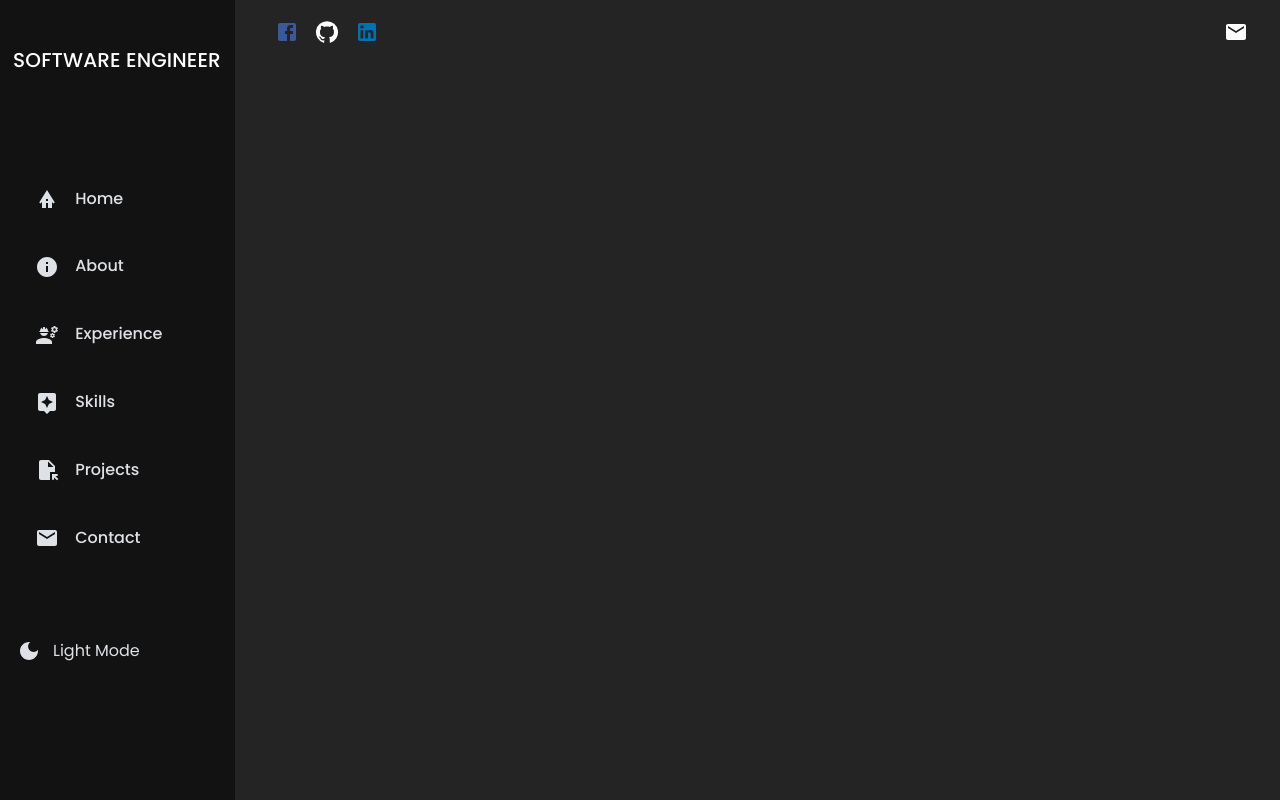
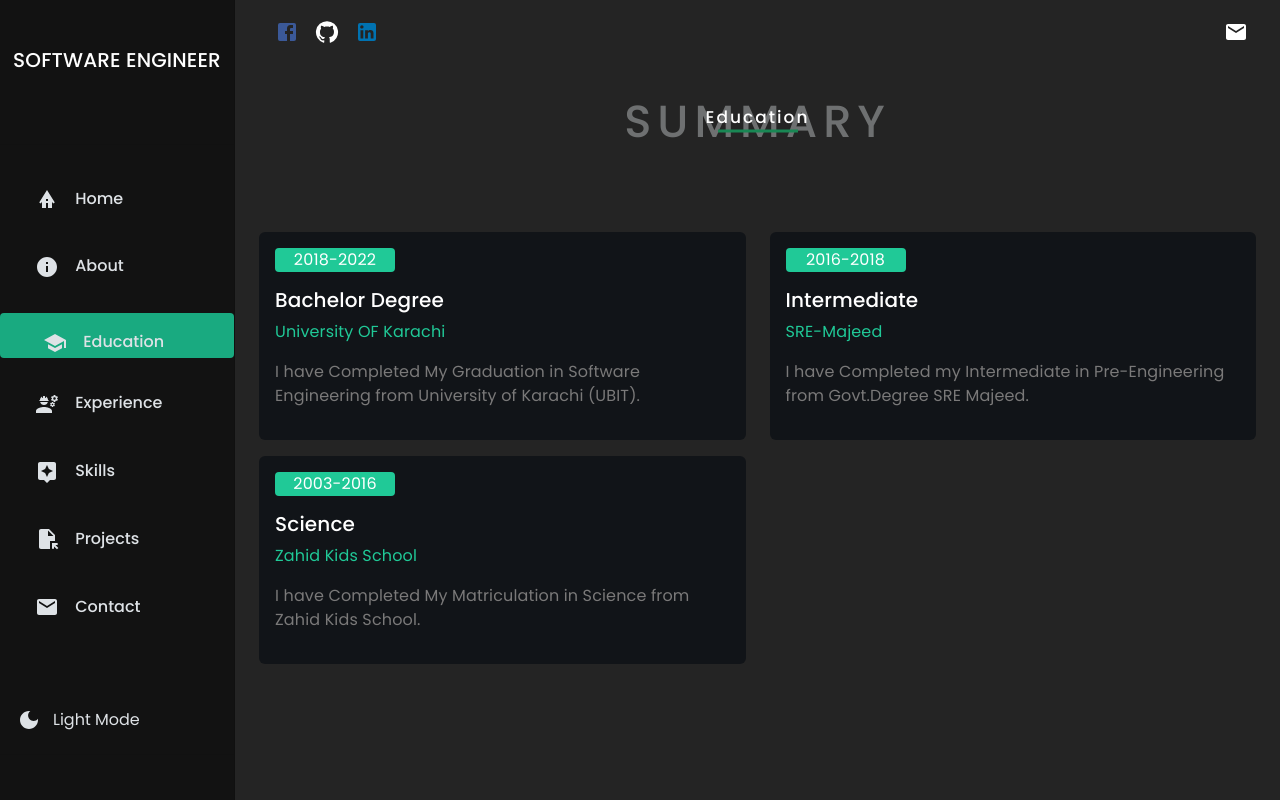
Before and after one commit to Hamzanaeem00/My-Portfolio, a React (Vite) app in the folder my-portfolio/: page /education in a window 1280 px wide. Built offline with nearby package versions, Linux system fonts and the light colour scheme.

Commit message:
education section

```diff
--- a/my-portfolio/src/App.css
+++ b/my-portfolio/src/App.css
@@ -137,3 +137,8 @@ body {
 #dark .form-control{
    color: #eaeaea;
 }
+
+.css-4t3x6l-MuiPaper-root-MuiDrawer-paper {
+  background-color: #242424 !important;
+  color: #fff !important;
+}
--- /dev/null
+++ b/my-portfolio/src/Pages/Education/Education.jsx
@@ -0,0 +1,26 @@
+import React from 'react'
+import EducationDetail from '../../components/EducationDetail/EducationDetail'
+
+const Education = () => {
+  return (
+    <div>
+    <div>
+        <span className="experiences  w-100 mb-0">SUMMARY</span>
+        <p
+          className=" know-me w-100 text-center mb-0 mt-3 position-sticky bottom-100"
+        >
+          Education
+          <p
+            className="  border-bottom border-3 border-success mx-auto"
+            style={{ width: "80px" }}
+          ></p>
+        </p>
+      </div>
+      <div>
+        <EducationDetail />
+      </div>
+    </div>
+  )
+}
+
+export default Education
--- a/my-portfolio/src/Pages/Experience/Experience.css
+++ b/my-portfolio/src/Pages/Experience/Experience.css
@@ -1,7 +1,7 @@
 .experiences{
     font-weight: 1000;
-  font-size: 40px;
-  letter-spacing: 10px;
+  font-size: 45px;
+  letter-spacing: 6px;
   display: flex;
   opacity: 0.4;
   justify-content: center;
--- /dev/null
+++ b/my-portfolio/src/components/EducationDetail/EducationDetail.css
@@ -0,0 +1,16 @@
+.year{
+    background-color:#20C997 ;
+    color: #fff;
+    width: 120px;
+    text-align: center;
+    border-radius: 4px;
+}
+.uni{
+    color: #20C997;
+}
+.details{
+    color: #7a7979;
+}
+.education{
+    background: #111418;
+}
--- /dev/null
+++ b/my-portfolio/src/components/EducationDetail/EducationDetail.jsx
@@ -0,0 +1,55 @@
+import React from 'react'
+import './EducationDetail.css'
+
+const EducationDetail = () => {
+
+  const educationList = [
+    {
+      id: 1,
+       year: "2018-2022",
+       field: "Bachelor Degree",
+       uni: "University OF Karachi",
+       details: "I have Completed My Graduation in Software Engineering from University of Karachi (UBIT).",
+
+    },
+    {
+      id: 2,
+       year: "2016-2018",
+       field: "Intermediate",
+       uni: "SRE-Majeed",
+       details: "I have Completed my Intermediate in Pre-Engineering from Govt.Degree SRE Majeed.",
+    },
+    {
+      id: 3,
+       year: "2003-2016",
+       field: "Science",
+       uni: "Zahid Kids School",
+       details: "I have Completed My Matriculation in Science from Zahid Kids School.",
+    },
+  ]
+
+  return (
+    <div className='row'>
+      {
+        educationList?.map((edu)=>{
+          return(
+            <div className='col-lg-6 col-md-12 col-sm-12'>
+            <div key={edu.id} className='education p-3 rounded  mt-3'>
+            <p className='year'>{edu.year}</p>
+            <h5 className='field'>{edu.field}</h5>
+            <p className='uni'>{edu.uni}</p>
+            <p className='details'>{edu.details}</p>
+          </div>
+          </div>
+
+          )
+
+        })
+      }
+
+
+    </div>
+  )
+}
+
+export default EducationDetail
--- a/my-portfolio/src/components/Introduction/Introduction.css
+++ b/my-portfolio/src/components/Introduction/Introduction.css
@@ -1,6 +1,6 @@
 .about-me {
   font-weight: 1000;
-  font-size: 42px;
+  font-size: 40px;
   letter-spacing: 15px;
   display: flex;
   opacity: 0.4;
@@ -8,7 +8,7 @@
   color: #dee3e4;
 }
 .know-me {
-  font-size: 18px;
+  font-size: 17px;
   font-weight: 600;
   letter-spacing: 2px;
 }
--- a/my-portfolio/src/components/Sidebar/InfoList/InfoList.jsx
+++ b/my-portfolio/src/components/Sidebar/InfoList/InfoList.jsx
@@ -5,6 +5,7 @@ import AssistantIcon from "@mui/icons-material/Assistant";
 import EngineeringIcon from "@mui/icons-material/Engineering";
 import EmailIcon from "@mui/icons-material/Email";
 import BungalowIcon from "@mui/icons-material/Bungalow";
+import SchoolIcon from '@mui/icons-material/School';
 import { Link, useLocation } from "react-router-dom";
 import "./InfoList.css";
 
@@ -21,6 +22,12 @@ const list = [
     url: "/about",
     icon: <InfoIcon />,
     text: "About",
+  },
+  {
+    id: 7,
+    url: "/education",
+    icon: <SchoolIcon />,
+    text: "Education",
   },
   {
     id: 4,
--- a/my-portfolio/src/components/Sidebar/Routing/Routing.jsx
+++ b/my-portfolio/src/components/Sidebar/Routing/Routing.jsx
@@ -6,6 +6,7 @@ import Exprience from '../../../Pages/Experience/Exprience'
 import Contact from '../../../Pages/Contact/Contact'
 import Home from '../../../Pages/Home/Home'
 import About from '../../../Pages/About/About'
+import Education from '../../../Pages/Education/Education'
 
 
 
@@ -19,6 +20,8 @@ const Routing = ({theme}) => {
             <Route path="/experience" element = {<Exprience />} ></Route>
             <Route path="/contact" element = {<Contact />} ></Route>
             <Route path="/about" element = {<About />} ></Route>
+            <Route path="/education" element = {<Education />} ></Route>
+
 
 
         </Routes>
--- a/my-portfolio/src/components/Sidebar/Sidebar.jsx
+++ b/my-portfolio/src/components/Sidebar/Sidebar.jsx
@@ -74,7 +74,7 @@ function Sidebar(props) {
         sx={{
           width: { sm: `calc(100% - ${drawerWidth}px)` },
           ml: { sm: `${drawerWidth}px` },
-        }}
+        } }
       >
         <Toolbar>
           <IconButton
@@ -109,7 +109,7 @@ function Sidebar(props) {
             keepMounted: true, // Better open performance on mobile.
           }}
           sx={{
-            display: { xs: "block", sm: "none" },
+            display: { xs: "block", sm: "none"  },
             "& .MuiDrawer-paper": {
               boxSizing: "border-box",
               width: drawerWidth,
```
